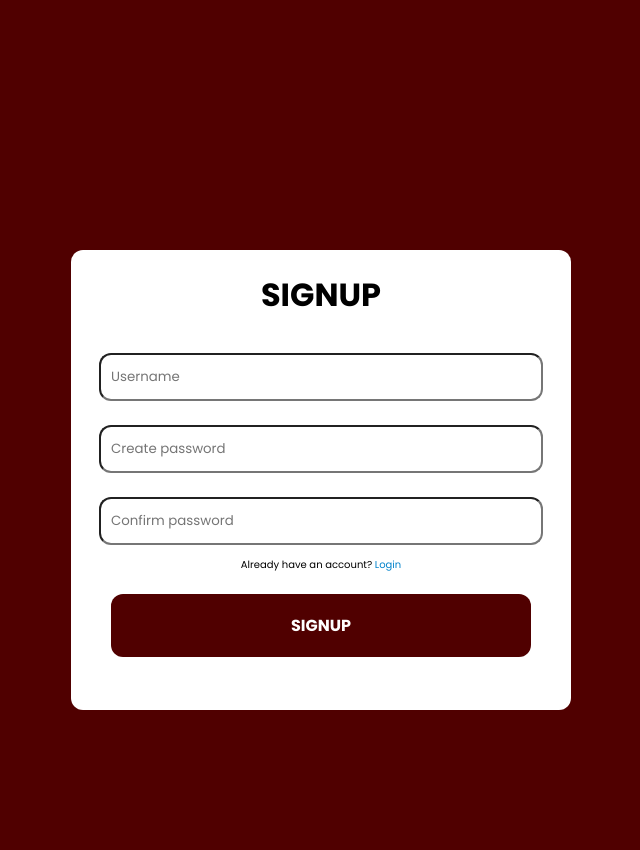
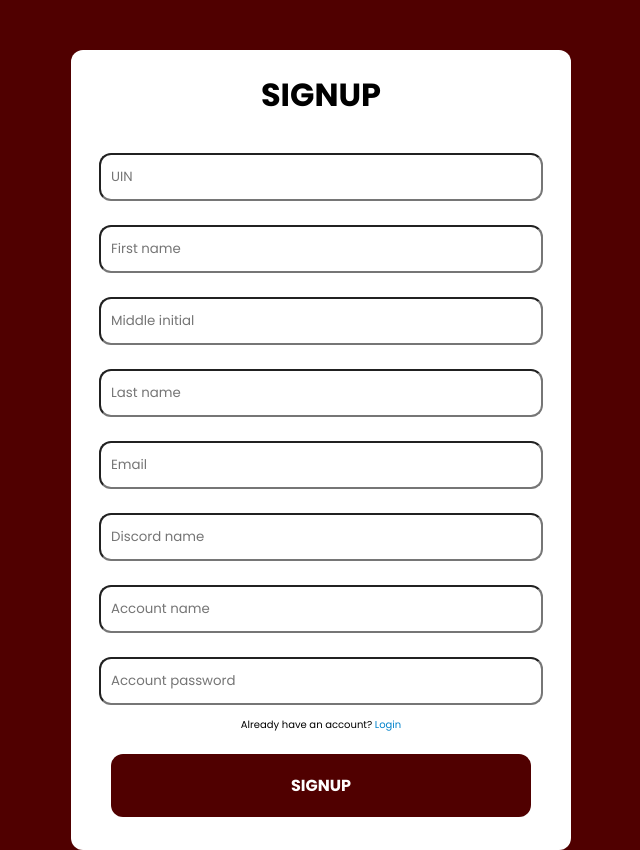
Before and after one commit to Nemsun/CSCE310Project, a PHP site: page /pages/signup.php in a window 1280 px wide. Shown: the whole page, without its empty margins (319-959 px from the left). Before the commit the page ends 710 px from the top, so only its background shows below. Run offline with PHP 8.4, Linux system fonts and the light colour scheme.

Commit message:
login/signup page styling

```diff
--- /dev/null
+++ b/css/registration.css
@@ -0,0 +1,70 @@
+* {
+    font-family: 'Poppins', sans-serif;
+}
+
+h1 {
+    font-weight: bold;
+}
+
+body {
+    margin: 0;
+    padding: 0;
+    background-color: #500000;
+}
+.login-container {
+    width: 500px;
+    height: 400px;
+    margin: 0 auto;
+    margin-top: 250px;
+    background-color: white;
+    display: flex;
+    flex-direction: column;
+    text-align: center;
+    border-radius: 12px;
+}
+
+.signup-container {
+    width: 500px;
+    height: 800px;
+    margin: 0 auto;
+    margin-top: 50px;
+    background-color: white;
+    display: flex;
+    flex-direction: column;
+    text-align: center;
+    border-radius: 12px;
+}
+
+#signup-text {
+    font-size: 10px;
+}
+
+a {
+    text-decoration: none;
+    color: #0082CB;
+}
+
+input, text {
+    border-radius: 12px;
+    width: 420px;
+    height: 44px;
+    margin: 12px auto;
+    padding: 0 10px;
+}
+
+button {
+    width: 420px;
+    height: 63px;
+    background-color: #500000;
+    margin: 21px auto;
+    color: white;
+    font-weight: bold;
+    font-size: 16px;
+    border: none;
+    border-radius: 12px;
+    cursor: pointer;
+}
+
+button:hover {
+    background-color: #8B0000;
+}
--- a/pages/signup.php
+++ b/pages/signup.php
@@ -5,70 +5,19 @@
         <link rel="preconnect" href="https://fonts.googleapis.com">
         <link rel="preconnect" href="https://fonts.gstatic.com" crossorigin>
         <link href="https://fonts.googleapis.com/css2?family=Poppins:wght@400;700&display=swap" rel="stylesheet">
-        <style>
-            * {
-                font-family: 'Poppins', sans-serif;
-            }
-
-            h1 {
-                font-weight: bold;
-            }
-
-            body {
-                margin: 0;
-                padding: 0;
-                background-color: #500000;
-            }
-            .login-container {
-                width: 500px;
-                height: 460px;
-                margin: 0 auto;
-                margin-top: 250px;
-                background-color: white;
-                display: flex;
-                flex-direction: column;
-                text-align: center;
-                border-radius: 12px;
-            }
-
-            #signup-text {
-                font-size: 10px;
-            }
-
-            a {
-                text-decoration: none;
-                color: #0082CB;
-            }
-
-            input, text {
-                border-radius: 12px;
-                width: 420px;
-                height: 44px;
-                margin: 12px auto;
-                padding: 0 10px;
-            }
-
-            button {
-                width: 420px;
-                height: 63px;
-                background-color: #500000;
-                margin: 21px auto;
-                color: white;
-                font-weight: bold;
-                font-size: 16px;
-                border: none;
-                border-radius: 12px;
-                cursor: pointer;
-            }
-
-        </style>
+        <link rel="stylesheet" href="../css/registration.css">
     </head>
     <body>
-        <div class="login-container">
+        <div class="signup-container">
             <h1>SIGNUP</h1>
-            <input type="text" placeholder="Username" id="username" name="username" required>
-            <input type="password" placeholder="Create password" id="create-password" name="password" required>
-            <input type="password" placeholder="Confirm password" id="confirm-password" name="password" required>
+            <input type="text" placeholder="UIN" id="UIN" name="UIN" required>
+            <input type="text" placeholder="First name"id="first_name" name="first_name" required>
+            <input type="text" placeholder="Middle initial"id="m_initial" name="m_initial" required>
+            <input type="text" placeholder="Last name"id="last_name" name="last_name" required>
+            <input type="text" placeholder="Email"id="email" name="email" required>
+            <input type="text" placeholder="Discord name"id="discord" name="discord" required>
+            <input type="text" placeholder="Account name"id="account_username" name="account_username" required>
+            <input type="password" placeholder="Account password"id="account_password" name="account_password" required>
             <span id="signup-text">Already have an account? <a href="../">Login</a></span>
             <button type="submit" id="signup-button">SIGNUP</button>
         </div>
```
Also changed, not shown: csce310.sql (deleted, +0 -50 lines), index.php (+1 -57 lines).
